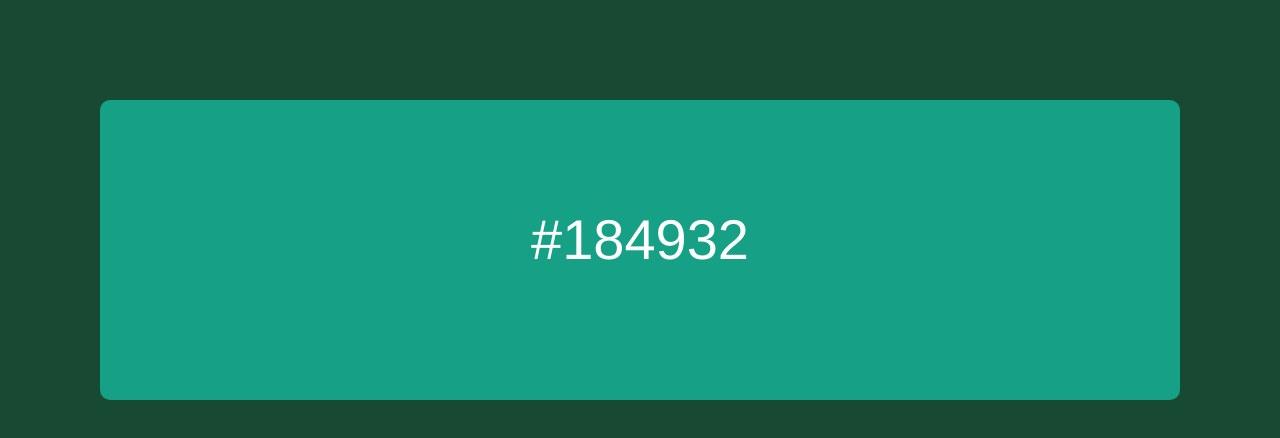
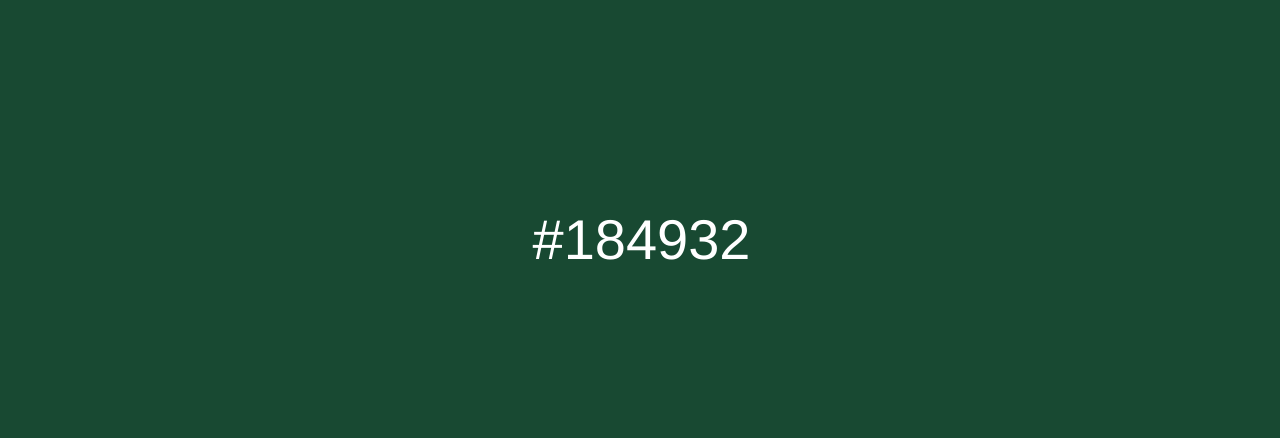
Before and after one commit to spmitchell10/Week-3---Tuesday-, a plain HTML site: page index.html in a window 1280 px wide. Drawn offline with nearby package versions, Linux system fonts and the light colour scheme; a web font is replaced by a local one.

Commit message:
update css and js

```diff
--- a/js/main.js
+++ b/js/main.js
@@ -8,7 +8,7 @@ var time = new Date(),
 document.body.style.background = color;
 
 
-document.querySelectorAll('.clock')[0].innerHTML= "#" + jackass(hours) + jackass(minutes) + jackass(seconds);
+document.querySelectorAll('.clock')[0].innerHTML = "#" + jackass(hours) + jackass(minutes) + jackass(seconds);
 
   function jackass(monsters) {
     if (monsters < 10) {
--- a/sass/main.scss
+++ b/sass/main.scss
@@ -6,11 +6,12 @@ body {
 	  font-size: 4em;
 	  padding: 50px;
 	  display: block;
-	  height: 300px;
+	  height: 200px;
+	  width: 315px;
 	  padding-top: 100px;
 	  color: white;
 	  margin: 0px auto;
-	  background: #16a085;
+	  background: transparent;
 	  text-align: center;
 	  border-radius: 10px;
 	}
```
Also changed, not shown: css/main.css.
